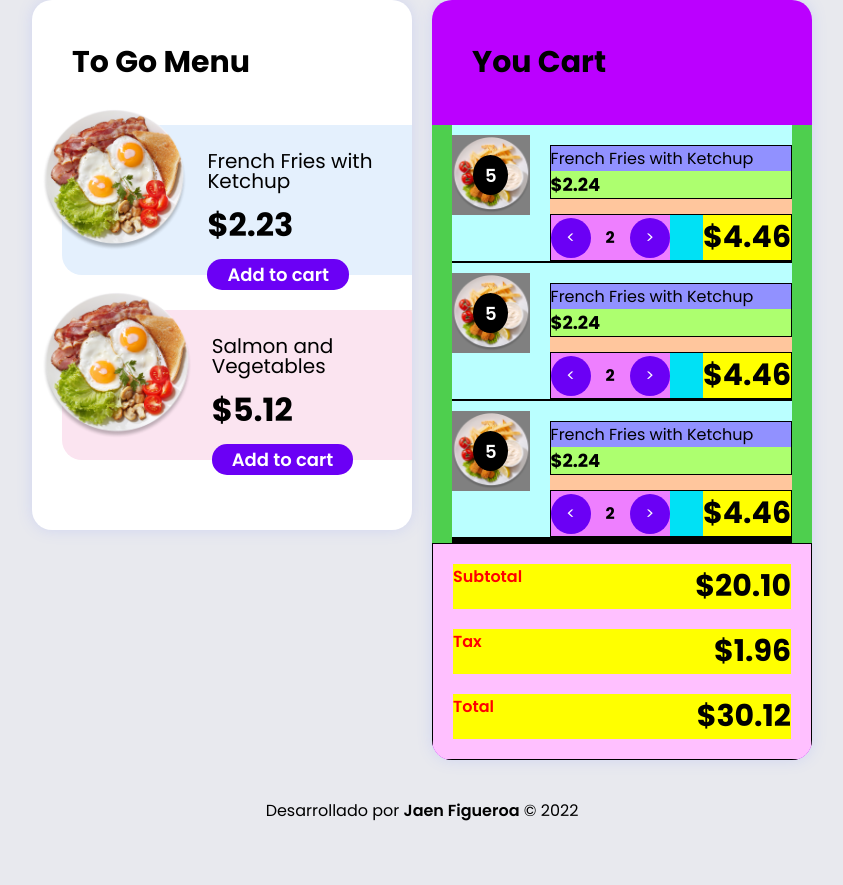
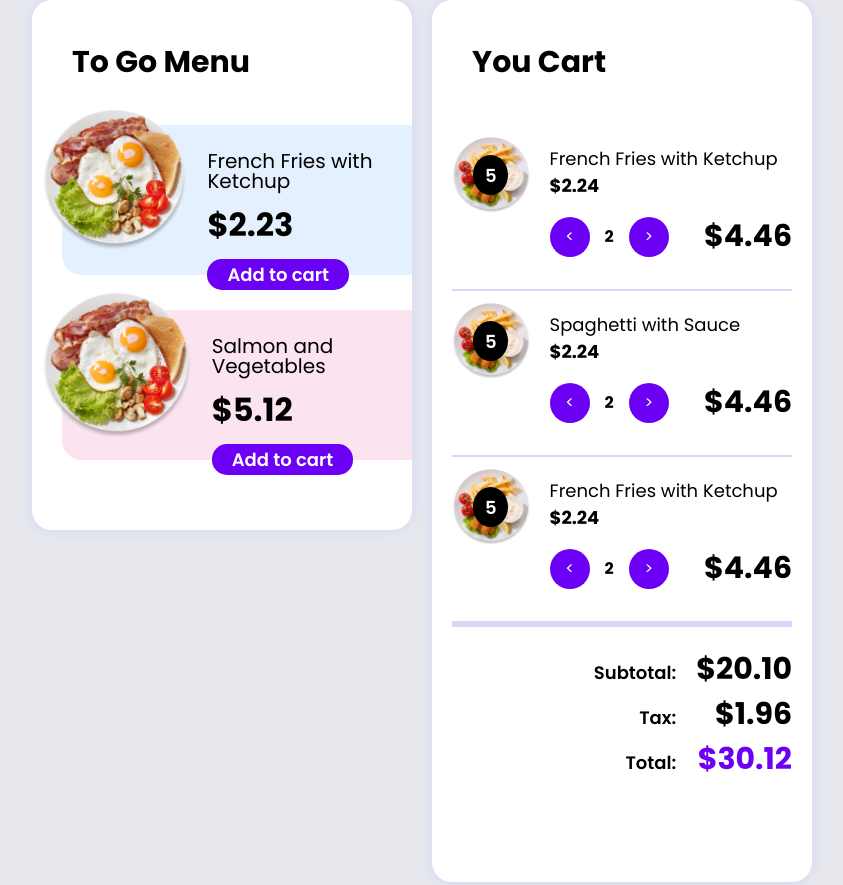
Before and after one commit to jaenfigueroa/eCommerce, a website: page index.html in a window 1280 px wide. Shown: the top 885 px of the page, without its empty margins (218-1061 px from the left). Before the commit the page ends 860 px from the top, so only its background shows below. Drawn offline with Linux system fonts and the light colour scheme.

Commit message:
maquetacion de la segunda seccion terminada

```diff
--- a/index.html
+++ b/index.html
@@ -101,7 +101,7 @@
               <!-- header -->
               <header class="elemento__header">
                 <h4 class="nombre">
-                  French Fries with Ketchup
+                  Spaghetti with Sauce
                 </h4>
                 <p class="precio-unitario">$2.24</p>
               </header>
@@ -146,15 +146,11 @@
         </div>
         <div class="contenedor-resultados">
             <div>
-              <span>Subtotal</span>
+              <span>Subtotal:</span>
               <p>$20.10</p>
-            </div>
-            <div>
-              <span>Tax</span>
+              <span>Tax:</span>
               <p>$1.96</p>
-            </div>
-            <div>
-              <span>Total</span>
+              <span>Total:</span>
               <p>$30.12</p>
             </div>
         </div>
--- a/sass/style.scss
+++ b/sass/style.scss
@@ -145,10 +145,10 @@ body {
   }
 
   .seccion2 {
-    background-color: rgb(187, 0, 255);
+    // background-color: rgb(187, 0, 255);
 
     .contenedor-elementos {
-      background-color: rgb(78, 207, 78);
+      // background-color: rgb(78, 207, 78);
       width: 100%;
       min-height: 400px;
       display: flex;
@@ -157,19 +157,20 @@ body {
       padding: 0 2rem;
 
       .elemento {
-        background-color: rgb(186, 255, 255);
+        // background-color: rgb(186, 255, 255);
         width: 100%;
         display: flex;
         justify-content: space-between;
         padding: 2rem 0 0 0;
         gap: 2rem;
         border-bottom: 2px solid #d7d7f9;
-        border-bottom: 2px solid black;
+        // border-bottom: 2px solid black;
+        padding-bottom: 3rem;
 
         &__imagen {
           width: 80px;
           height: 80px;
-          background-color: gray;
+          // background-color: gray;
           transform: translate(0, -10px);
           background-image: url(../img/assets/platos/plate__fish-sticks-fries.png);
           background-position: center;
@@ -198,24 +199,25 @@ body {
         }
 
         &__contenedor {
-          background-color: rgb(255, 198, 157);
+          // background-color: rgb(255, 198, 157);
           display: flex;
           flex-direction: column;
           gap: 1.5rem;
           width: 250px;
 
           .elemento__header {
-            background-color: yellow;
+            // background-color: yellow;
             display: flex;
             flex-direction: column;
-            border: 1px solid black;
+            // border: 1px solid black;
 
             .nombre {
-              background-color: rgb(145, 145, 255);
+              // background-color: rgb(145, 145, 255);
               font-weight: 400;
+              font-size: 1.8rem;
             }
             .precio-unitario {
-              background-color: rgb(173, 255, 111);
+              // background-color: rgb(173, 255, 111);
               font-weight: 700;
               font-size: 1.8rem;
             }
@@ -226,11 +228,11 @@ body {
             flex-direction: row;
             background-color: transparent;
             justify-content: space-between;
-            border: 1px solid black;
-            background-color: #00e1f5;
+            // background-color: #00e1f5;
+            // border: 1px solid black;
 
             .main__nav {
-              background-color: rgb(238, 127, 255);
+              // background-color: rgb(238, 127, 255);
               display: flex;
               align-items: center;
               gap: 1.5rem;
@@ -251,7 +253,7 @@ body {
             }
 
             .main__precio {
-              background-color: yellow;
+              // background-color: yellow;
               font-size: 3rem;
               font-weight: 700;
               width: max-content;
@@ -261,34 +263,47 @@ body {
 
         &:last-child {
           border-bottom: 6px solid #d7d7f9;
-          border-bottom: 6px solid black;
+          // border-bottom: 6px solid black;
         }
       }
     }
     .contenedor-resultados {
-      border: 1px solid black;
-      background-color: rgb(255, 192, 255);
+      // border: 1px solid black;
+      // background-color: rgb(255, 192, 255);
       width: 100%;
       padding: 2rem;
       display: flex;
       flex-direction: column;
       gap: 2rem;
       align-items: flex-end;
+      padding-bottom: 10rem;
 
       div {
-        background-color: yellow;
-        width: 100%;
-        display: flex;
-        justify-content: space-between;
-        flex: 1 1;
+        // background-color: yellow;
+
+        display: grid;
+        grid-template-rows: auto auto auto;
+        grid-template-columns: auto auto;
 
         span {
-          color: red;
           font-weight: 600;
+          display: flex;
+          justify-content: end;
+          align-items: flex-end;
+          font-size: 1.8rem;
+          padding: 0.6rem 2rem;
         }
         p {
           font-size: 3rem;
           font-weight: 700;
+
+          display: flex;
+          justify-content: end;
+          align-items: flex-end;
+
+          &:last-child {
+            color: #6b00f5;
+          }
         }
       }
     }
```
Also changed, not shown: css/style.css, 1 other file.
